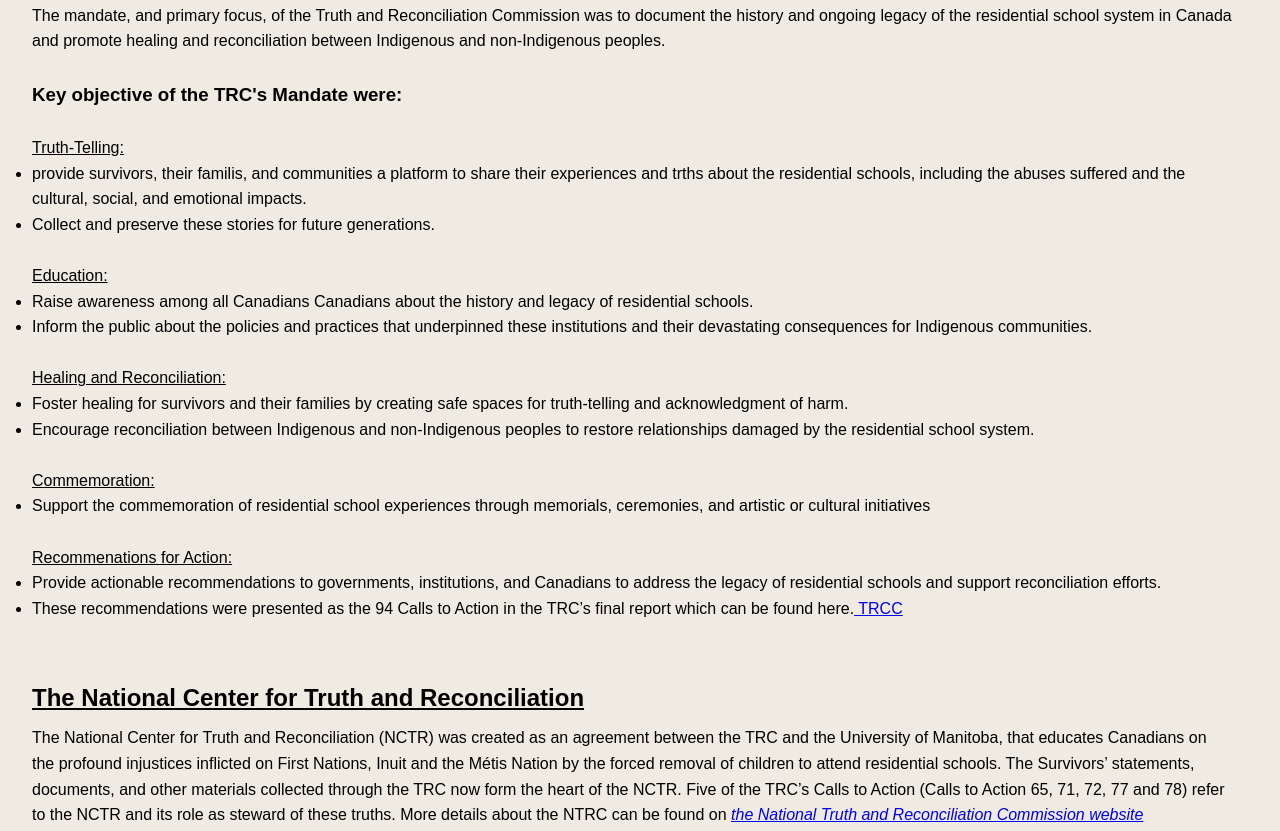
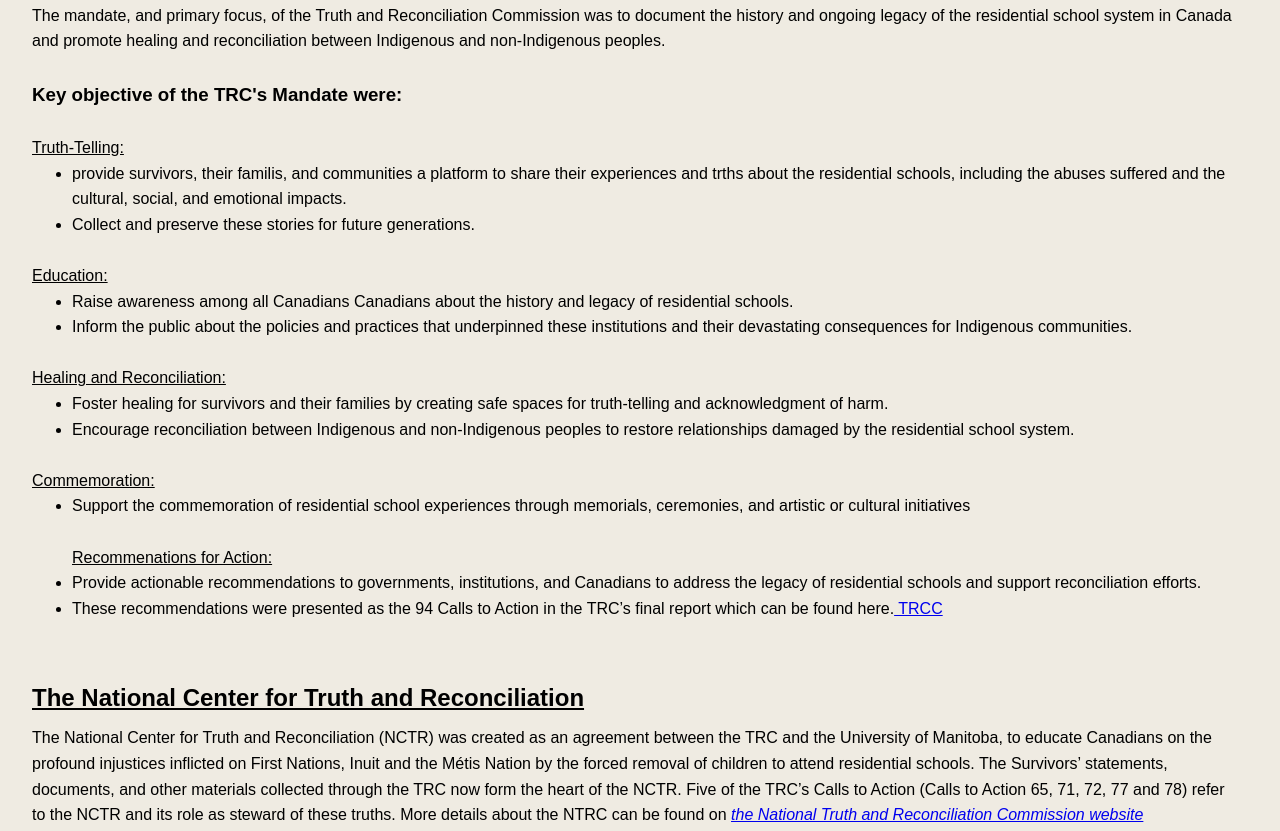
Before and after one commit to drhooper2/New-Folder-Website, a plain HTML site: page index.html in a window 1280 px wide. Shown: the part 353-1184 px from the top of the page. Drawn offline with Linux system fonts and the light colour scheme.

Commit message:
move list right

```diff
--- a/index.html
+++ b/index.html
@@ -63,7 +63,7 @@
 
             <section>
                 <h2>The National Center for Truth and Reconciliation</h2>
-                <p>The National Center for Truth and Reconciliation (NCTR) was created as an agreement between the TRC and the University of Manitoba, that educates Canadians on the profound injustices inflicted on First Nations, Inuit and the Métis Nation by the forced removal of children to attend residential schools. The Survivors’ statements, documents, and other materials collected through the TRC now form the heart of the NCTR. Five of the TRC’s Calls to Action (Calls to Action 65, 71, 72, 77 and 78) refer to the NCTR and its role as steward of these truths. More details about the NTRC can be found on <cite><a href="https://nctr.ca/about">the National Truth and Reconciliation Commission website</a></cite>
+                <p>The National Center for Truth and Reconciliation (NCTR) was created as an agreement between the TRC and the University of Manitoba, to educate Canadians on the profound injustices inflicted on First Nations, Inuit and the Métis Nation by the forced removal of children to attend residential schools. The Survivors’ statements, documents, and other materials collected through the TRC now form the heart of the NCTR. Five of the TRC’s Calls to Action (Calls to Action 65, 71, 72, 77 and 78) refer to the NCTR and its role as steward of these truths. More details about the NTRC can be found on <cite><a href="https://nctr.ca/about">the National Truth and Reconciliation Commission website</a></cite>
             </section>
 
 
--- a/styles.css
+++ b/styles.css
@@ -132,3 +132,7 @@ section p {
     height: auto; /* maintains the aspect ratio */
 }
 /*background-color: rgb(239, 235, 226); */
+
+ul {
+    margin-left: 40px;
+}
```
